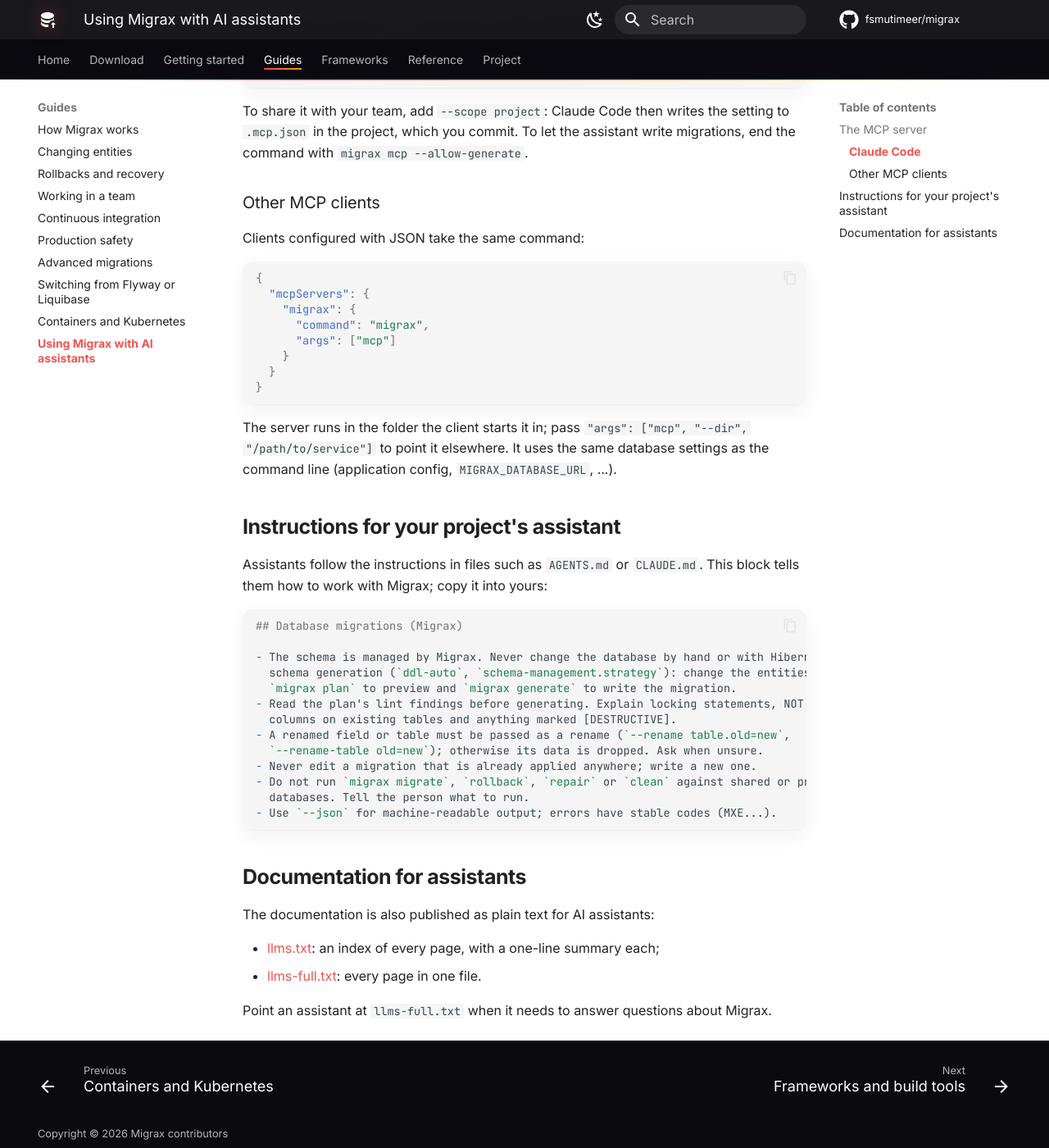
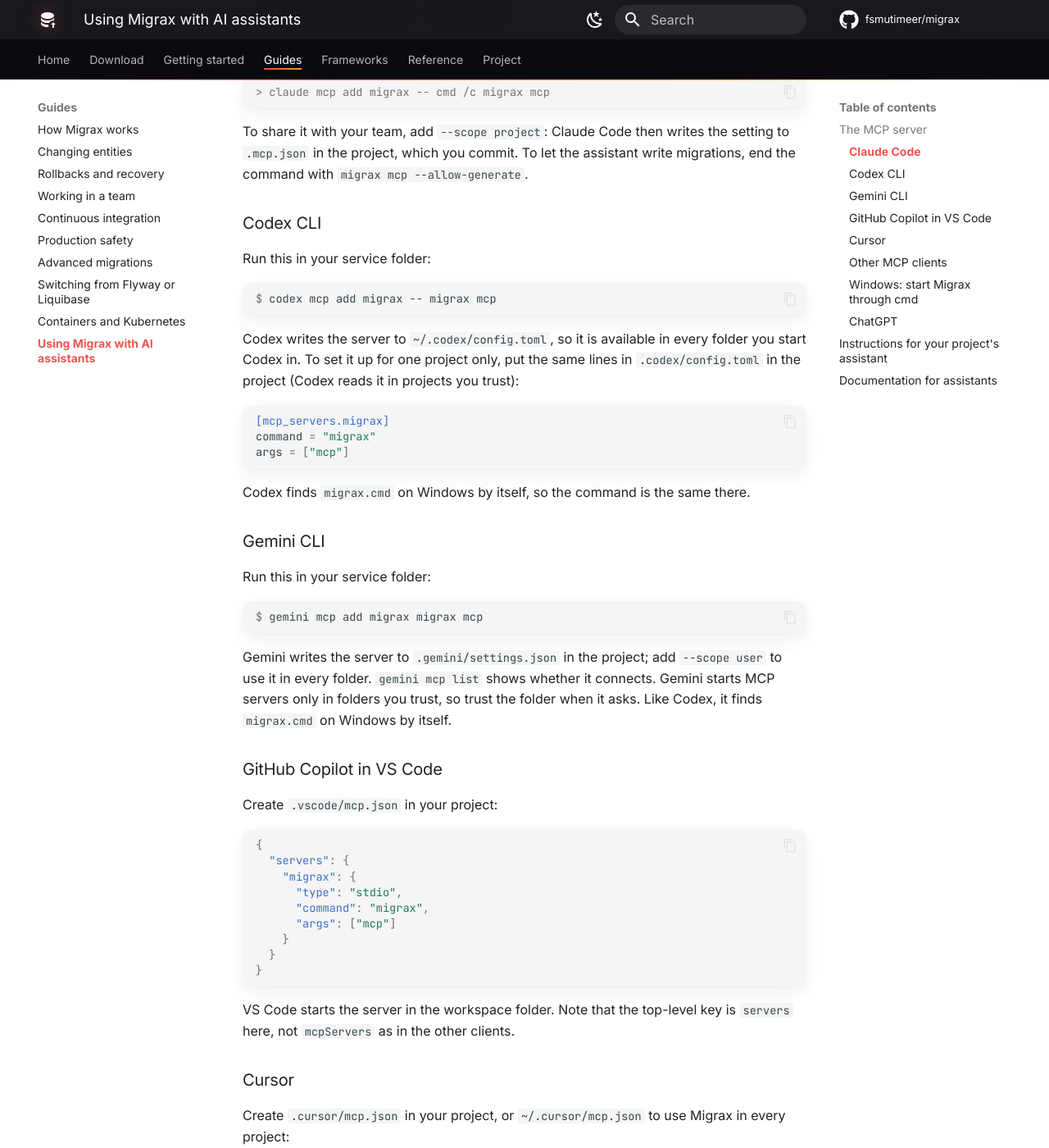
Before and after one commit to fsmutimeer/migrax, an MkDocs documentation site: the page built from docs/guides/ai-assistants.md, in a window 1280 px wide and 1400 px high, scrolled down 1179 px. Shown: the whole window at 82% size. Built offline with MkDocs 1.6.1 and Material for MkDocs 9.7.7, drawn with Linux system fonts in a browser that asks for light colours; comment, search, counter and statistics services are not loaded; some of the changed text lies outside the part shown.

Commit message:
docs: set up the MCP server in Codex CLI, Gemini CLI, VS Code and Cursor
The guide only showed Claude Code and one generic JSON block, which is wrong for VS Code (it uses "servers") and Codex (TOML), and fails on Windows in clients that start programs directly: they can't run migrax.cmd (ENOENT). Each client's setup was tested against 0.3.0-rc.3 where possible; cmd /c works in every client.

````diff
--- a/docs/guides/ai-assistants.md
+++ b/docs/guides/ai-assistants.md
@@ -6,8 +6,9 @@
 ## The MCP server
 
 `migrax mcp` is a [Model Context Protocol](https://modelcontextprotocol.io) server. Assistants
-that support MCP, such as Claude Code, start it and call Migrax's commands as tools, getting
-their [JSON results](../reference/errors-and-json.md).
+that support MCP, such as Claude Code, Codex CLI, Gemini CLI, GitHub Copilot in VS Code and
+Cursor, start it and call Migrax's commands as tools, getting their
+[JSON results](../reference/errors-and-json.md).
 
 | Tool | What it does |
 |---|---|
@@ -44,14 +45,48 @@
 `.mcp.json` in the project, which you commit. To let the assistant write migrations, end the
 command with `migrax mcp --allow-generate`.
 
-### Other MCP clients
+### Codex CLI
 
-Clients configured with JSON take the same command:
+Run this in your service folder:
+
+```console
+$ codex mcp add migrax -- migrax mcp
+```
+
+Codex writes the server to `~/.codex/config.toml`, so it is available in every folder you start
+Codex in. To set it up for one project only, put the same lines in `.codex/config.toml` in the
+project (Codex reads it in projects you trust):
+
+```toml
+[mcp_servers.migrax]
+command = "migrax"
+args = ["mcp"]
+```
+
+Codex finds `migrax.cmd` on Windows by itself, so the command is the same there.
+
+### Gemini CLI
+
+Run this in your service folder:
+
+```console
+$ gemini mcp add migrax migrax mcp
+```
+
+Gemini writes the server to `.gemini/settings.json` in the project; add `--scope user` to
+use it in every folder. `gemini mcp list` shows whether it connects. Gemini starts MCP servers
+only in folders you trust, so trust the folder when it asks. Like Codex, it finds `migrax.cmd`
+on Windows by itself.
+
+### GitHub Copilot in VS Code
+
+Create `.vscode/mcp.json` in your project:
 
 ```json
 {
-  "mcpServers": {
+  "servers": {
     "migrax": {
+      "type": "stdio",
       "command": "migrax",
       "args": ["mcp"]
     }
@@ -59,9 +94,66 @@
 }
 ```
 
-The server runs in the folder the client starts it in; pass `"args": ["mcp", "--dir",
-"/path/to/service"]` to point it elsewhere. It uses the same database settings as the command
-line (application config, `MIGRAX_DATABASE_URL`, ...).
+VS Code starts the server in the workspace folder. Note that the top-level key is `servers`
+here, not `mcpServers` as in the other clients.
+
+### Cursor
+
+Create `.cursor/mcp.json` in your project, or `~/.cursor/mcp.json` to use Migrax in every
+project:
+
+```json
+{
+  "mcpServers": {
+    "migrax": {
+      "type": "stdio",
+      "command": "migrax",
+      "args": ["mcp", "--dir", "${workspaceFolder}"]
+    }
+  }
+}
+```
+
+`${workspaceFolder}` is the folder you opened in Cursor, so the server always reads that
+service.
+
+### Other MCP clients
+
+Most other clients (Claude Desktop, Windsurf, Cline, ...) read the same JSON as Cursor:
+
+```json
+{
+  "mcpServers": {
+    "migrax": {
+      "command": "migrax",
+      "args": ["mcp", "--dir", "/path/to/service"]
+    }
+  }
+}
+```
+
+The server runs in the folder the client starts it in; `--dir` points it at your service
+instead. It uses the same database settings as the command line (application config,
+`MIGRAX_DATABASE_URL`, ...).
+
+### Windows: start Migrax through `cmd`
+
+On Windows, `migrax` is a `.cmd` script. Some clients start programs directly and can't run
+scripts, so they report that `migrax` was not found even though it works in a terminal. In
+JSON files, start it through `cmd` instead:
+
+```json
+"command": "cmd",
+"args": ["/c", "migrax", "mcp"]
+```
+
+This works in every client. Codex CLI and Gemini CLI don't need it.
+
+### ChatGPT
+
+The ChatGPT app connects only to MCP servers on the internet, and `migrax mcp` runs on your
+own machine next to your code and database. To use Migrax with OpenAI's models, use Codex CLI
+(above).
 
 ## Instructions for your project's assistant
 
````
Also changed, not shown: CHANGELOG.md (+6 -0 lines).
